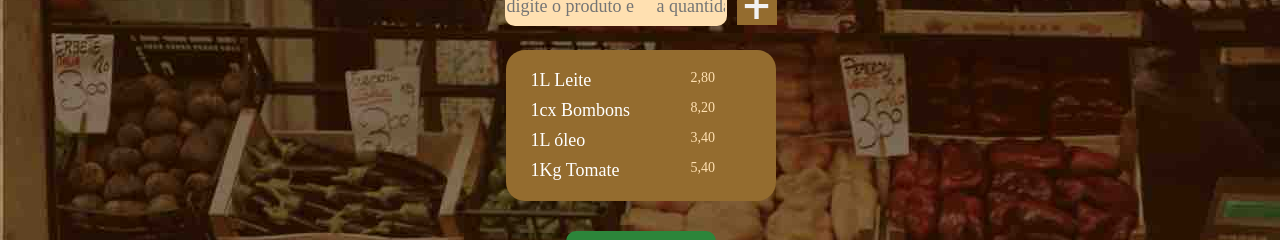
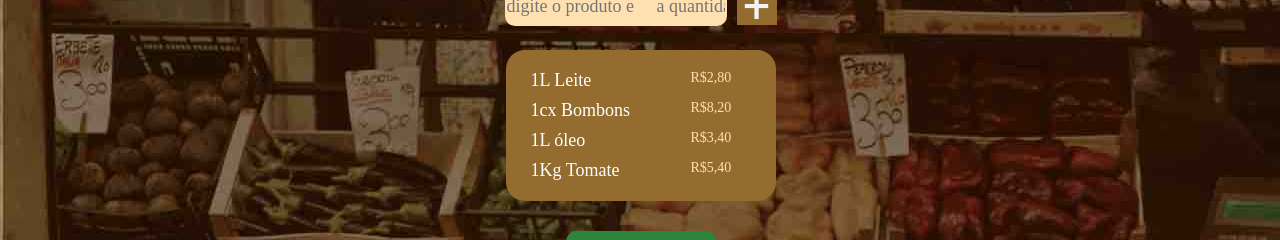
Before and after one commit to miklt/listav2, a React (Create React App) app: page / in a window 1280 px wide. Shown: the part 199-439 px from the top of the page. Built offline with nearby package versions, Linux system fonts and the light colour scheme; a web font is replaced by a local one.

Commit message:
refatoração 1

```diff
--- a/src/App.js
+++ b/src/App.js
@@ -2,19 +2,26 @@ import React from 'react';
 
 import './App.css';
 import {ListaProdutosEPrecos} from './DadosIniciais.js'
-import {Titulo} from './Titulo'
-import {Formulario} from './Formulario'
-import {Lista} from './Lista'
-import {Procurar} from './Procurar'
+import {Titulo} from './componentes/Titulo'
+import {Formulario} from './componentes/Formulario'
+import {Lista} from './componentes/Lista'
+import {Procurar} from './componentes/Procurar'
 
 const App = () => (
     <div className="conteiner">
       <Titulo/>
-      <Formulario/>
+      <Formulario onClick= {() => adicionarProdutos({"nome":"caneta"})}/>
       <Lista listaProdutos={ListaProdutosEPrecos}/>
       <Procurar/>
     </div>
   );
+function adicionarProdutos (produto) {
+  // adiciona um produto
+  ListaProdutosEPrecos.push(produto)
+}
+function procurarPrecos (){
+  // Atualiza os preços dos produtos
+}
 
 
 export default App;
--- a/src/ProdutoEPreco.js
+++ b/src/componentes/ProdutoEPreco.js
@@ -2,7 +2,7 @@ import React from 'react';
 const ProdutoEPreco = (props) => (
     <div className='produtoEPreco'>
       <div className='produto'>{props.nomeProduto}</div>
-      <div className='preco'>{props.precoProduto}</div>
+      <div className='preco'>R${props.precoProduto}</div>
     </div>
 )
 export {ProdutoEPreco}
```
Also changed, not shown: src/componentes/Formulario.js (renamed from src/Formulario.js), src/componentes/Lista.js (renamed from src/Lista.js), src/componentes/Procurar.js (renamed from src/Procurar.js), src/componentes/Titulo.js (renamed from src/Titulo.js).
